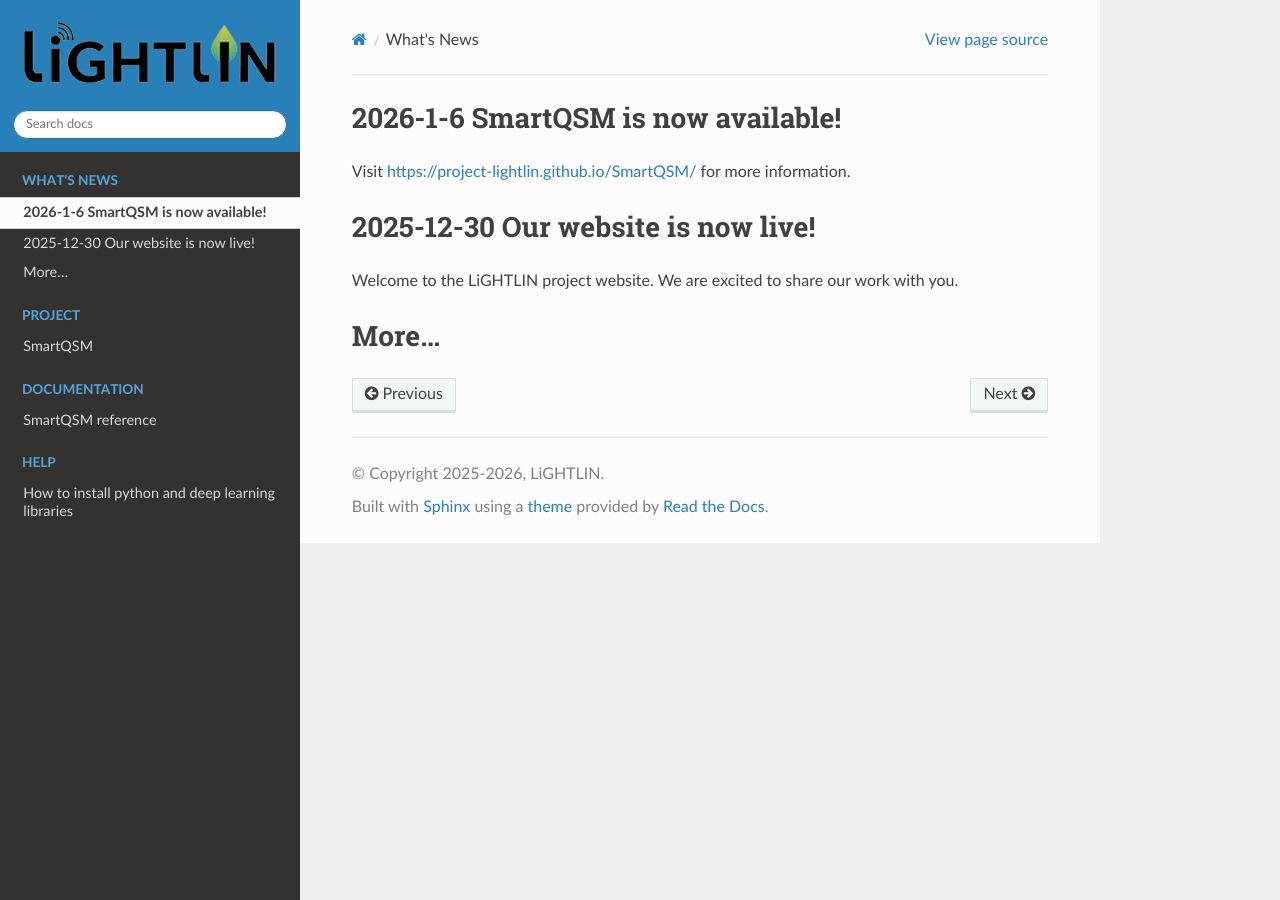
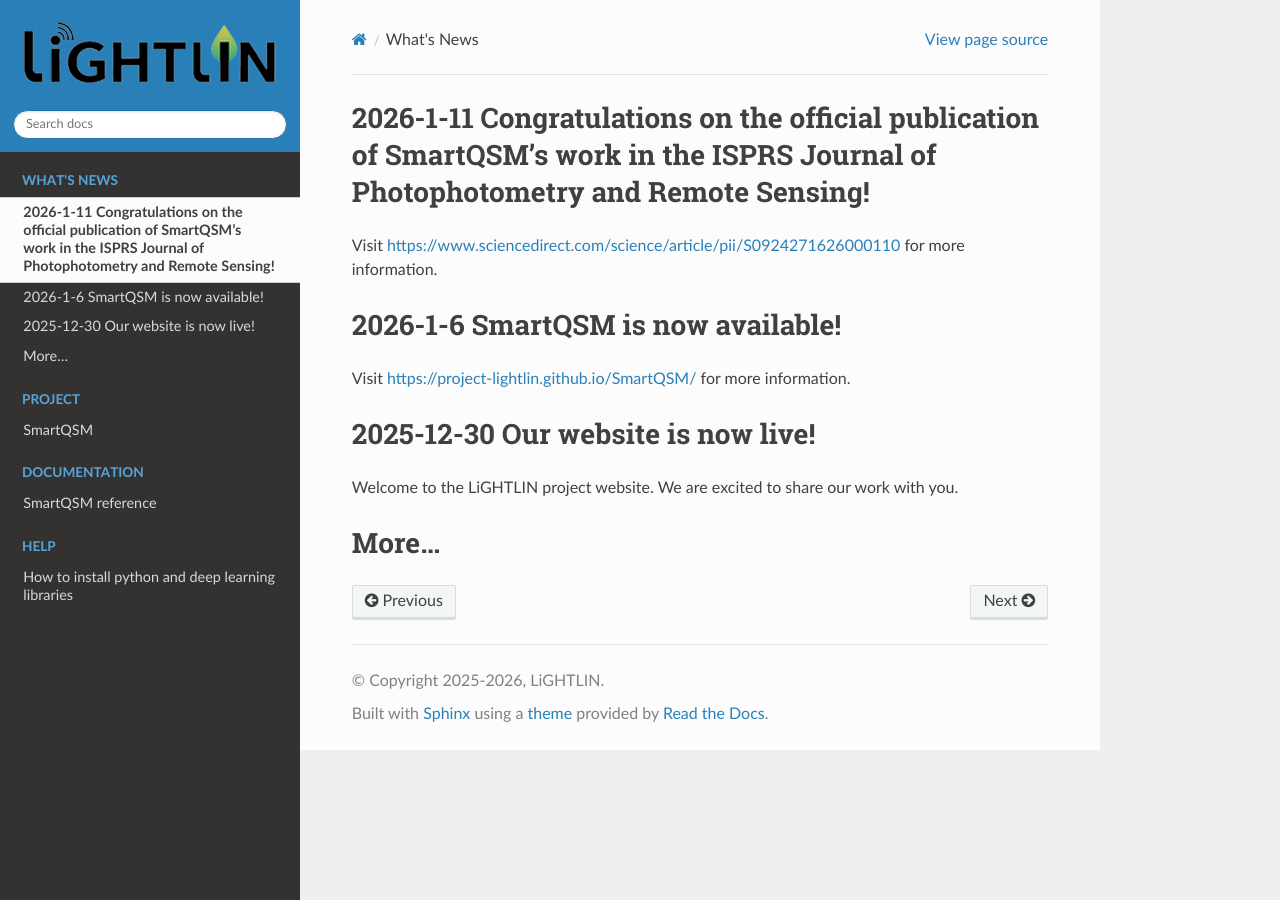
Before and after one commit to project-lightlin/project-lightlin.github.io, a Sphinx documentation site: the page built from docs/source/news.rst, in a window 1280 px wide. Built offline with Sphinx 7.4.7 and the Read the Docs theme 3.1.0, drawn with Linux system fonts in a browser that asks for light colours.

Commit message:
Update news.rst

```diff
--- a/docs/source/news.rst
+++ b/docs/source/news.rst
@@ -1,5 +1,10 @@
 
 .. title:: What's News
+
+2026-1-11 Congratulations on the official publication of SmartQSM's work in the ISPRS Journal of Photophotometry and Remote Sensing!
+====================================================================================================================================
+
+Visit https://www.sciencedirect.com/science/article/pii/S0924271626000110 for more information.
 
 2026-1-6 SmartQSM is now available!
 ===================================
```
